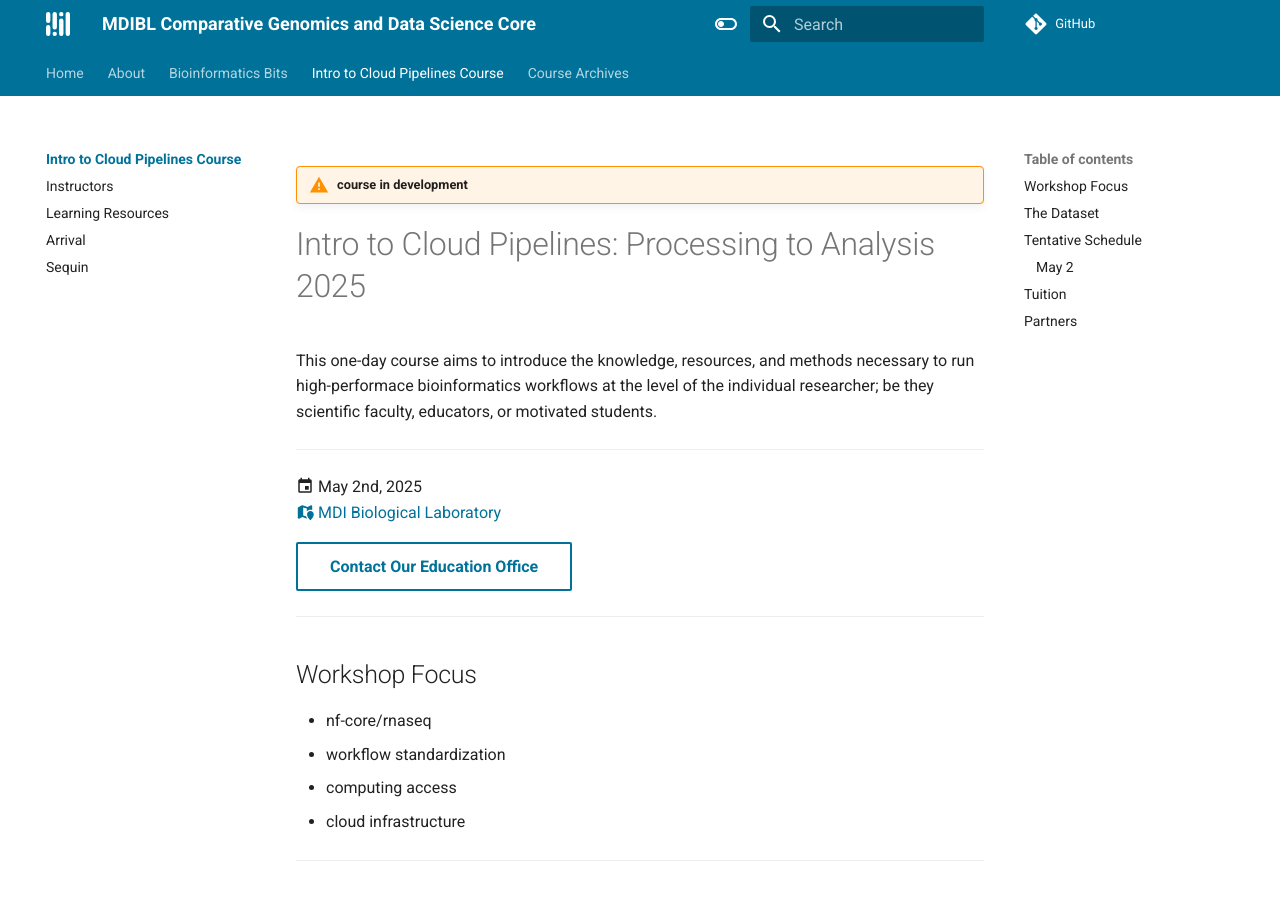
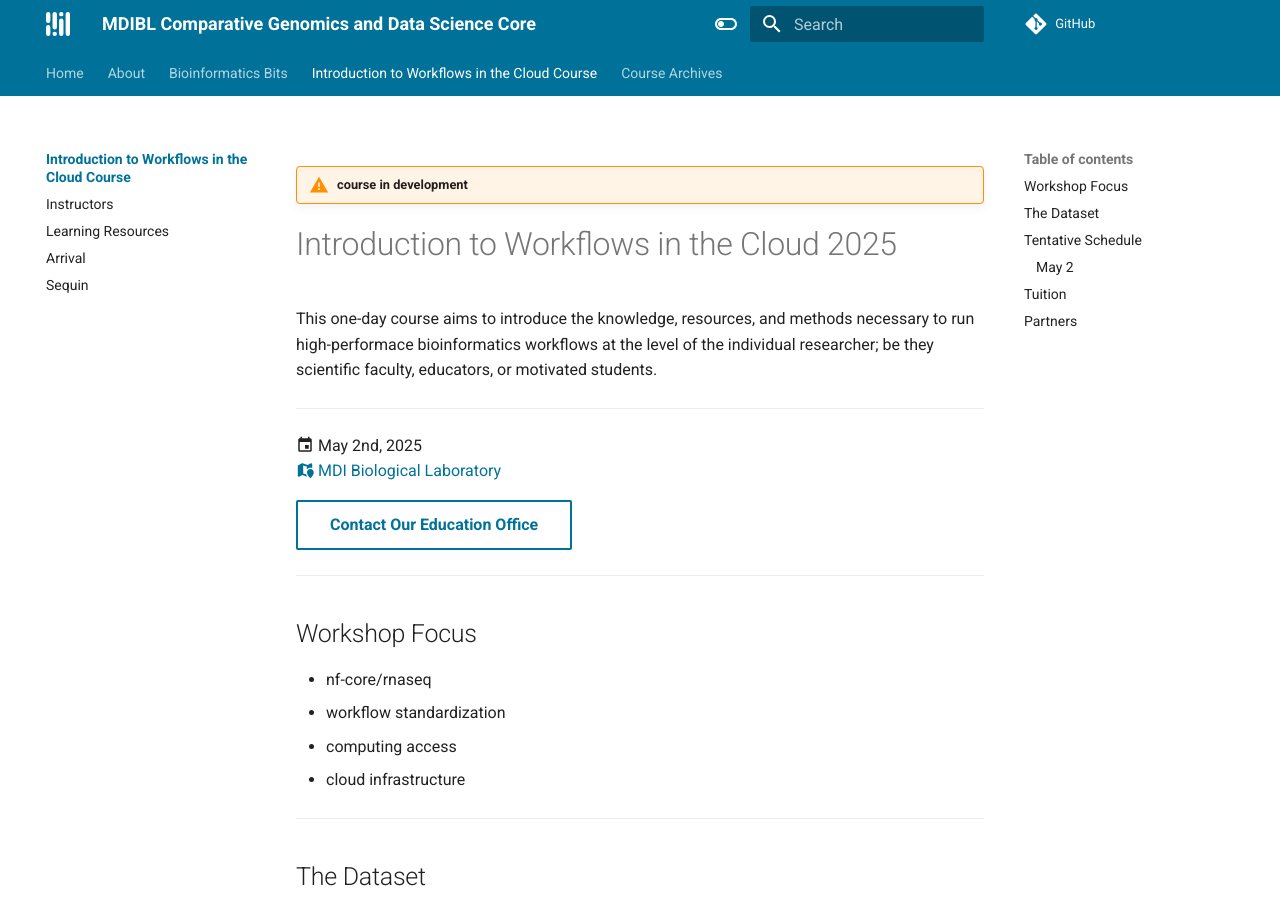
Before and after one commit to mdibl/mdibl.github.io, an MkDocs documentation site: the page built from docs/introToCloudCourse/index.md, in a window 1280 px wide and 900 px high. Built offline with MkDocs 1.6.1 and Material for MkDocs 9.7.7, drawn with Linux system fonts in a browser that asks for light colours; comment, search, counter and statistics services are not loaded.

Commit message:
updated course name

```diff
--- a/docs/introToCloudCourse/index.md
+++ b/docs/introToCloudCourse/index.md
@@ -1,6 +1,6 @@
 !!! warning "course in development"
 
-# Intro to Cloud Pipelines: Processing to Analysis 2025
+# Introduction to Workflows in the Cloud 2025
 
 This one-day course aims to introduce the knowledge, resources, and methods necessary to run high-performace bioinformatics workflows at the level of the individual researcher; be they scientific faculty, educators, or motivated students.
 
--- a/mkdocs.yml
+++ b/mkdocs.yml
@@ -8,7 +8,7 @@ nav:
     - bits/index.md
     - Bit 1: bits/bit1.md
     - Bit 2: bits/bit2.md
-  - Intro to Cloud Pipelines Course:
+  - Introduction to Workflows in the Cloud Course:
     - introToCloudCourse/index.md
     - Instructors: introToCloudCourse/instructors.md
     - Learning Resources: introToCloudCourse/learningResources.md
@@ -25,7 +25,7 @@ nav:
       - Debug: courseArchives/scrnaseq2024/debug.md
       - Output: courseArchives/scrnaseq2024/output.md
       - Loupe Browser: courseArchives/scrnaseq2024/loupe.md
-    - Intro to Cloud Pipelines:
+    - Introduction to Workflows in the Cloud:
       - courseArchives/introCloud2024/index.md
       - Instructors: courseArchives/introCloud2024/instructors.md
       - Learning Resources: courseArchives/introCloud2024/learningResources.md
```
Also changed, not shown: docs/courseArchives/index.md (+1 -1 lines), docs/courseArchives/introCloud2024/index.md (+1 -1 lines).
